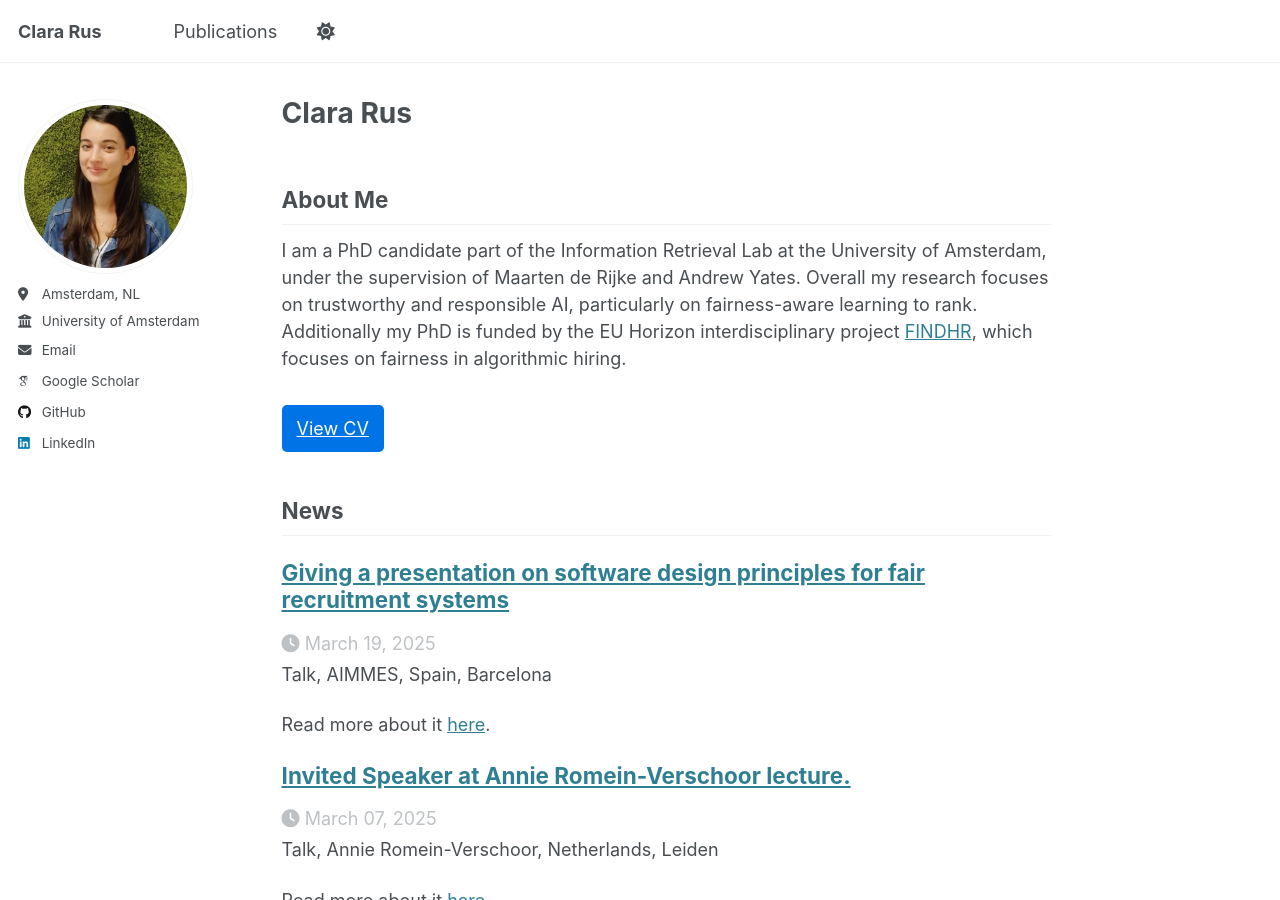
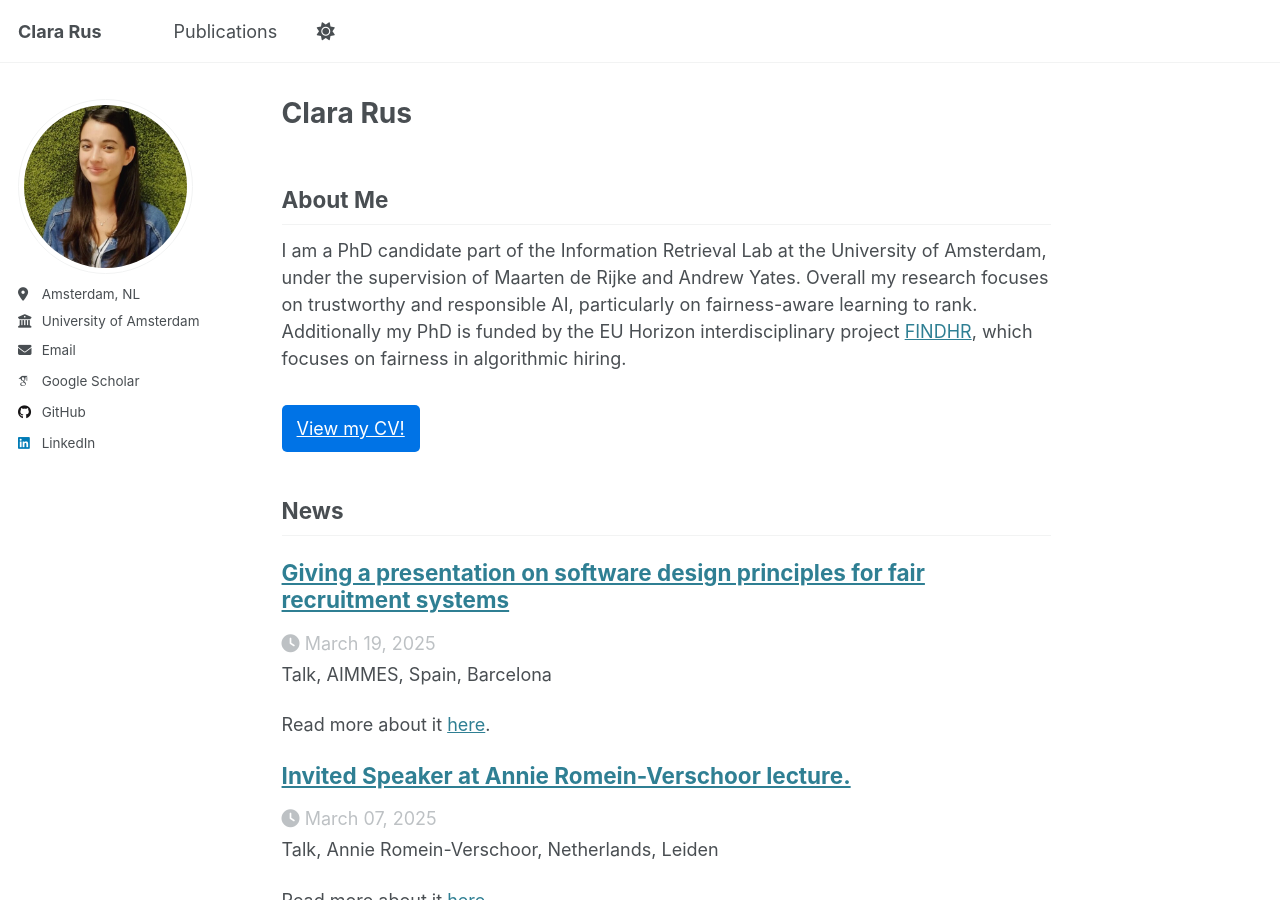
Before and after one commit to ClaraRus/ClaraRus.github.io, a Jekyll site: the page built from _pages/clara.html, in a window 1280 px wide and 900 px high. Built offline with Jekyll 4.4.1, drawn with Linux system fonts in a browser that asks for light colours; some web fonts are replaced.

Commit message:
Update clara.html

```diff
--- a/_pages/clara.html
+++ b/_pages/clara.html
@@ -7,7 +7,7 @@ author_profile: true
         <h2>About Me</h2>
         <p>I am a PhD candidate part of the Information Retrieval Lab at the University of Amsterdam, under the supervision of Maarten de Rijke and Andrew Yates.
         Overall my research focuses on trustworthy and responsible AI, particularly on fairness-aware learning to rank. Additionally my PhD is funded by the EU Horizon interdisciplinary project <a href="https://findhr.eu/">FINDHR</a>, which focuses on fairness in algorithmic hiring. </p>
-        <a href="https://clararus.github.io/files/Clara_Rus_Academic_CV.pdf" class="cv-button">View CV</a>
+        <a href="https://clararus.github.io/files/Clara_Rus_Academic_CV.pdf" class="cv-button">View my CV!</a>
 </section>
 <section id="news">
     <h2>News</h2>
```
